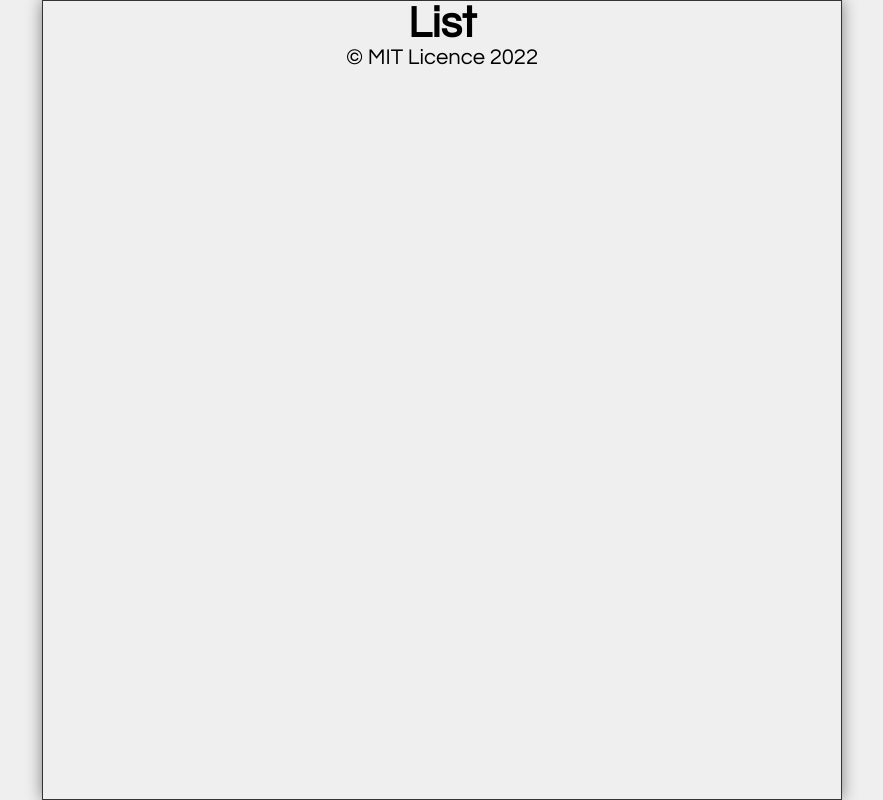
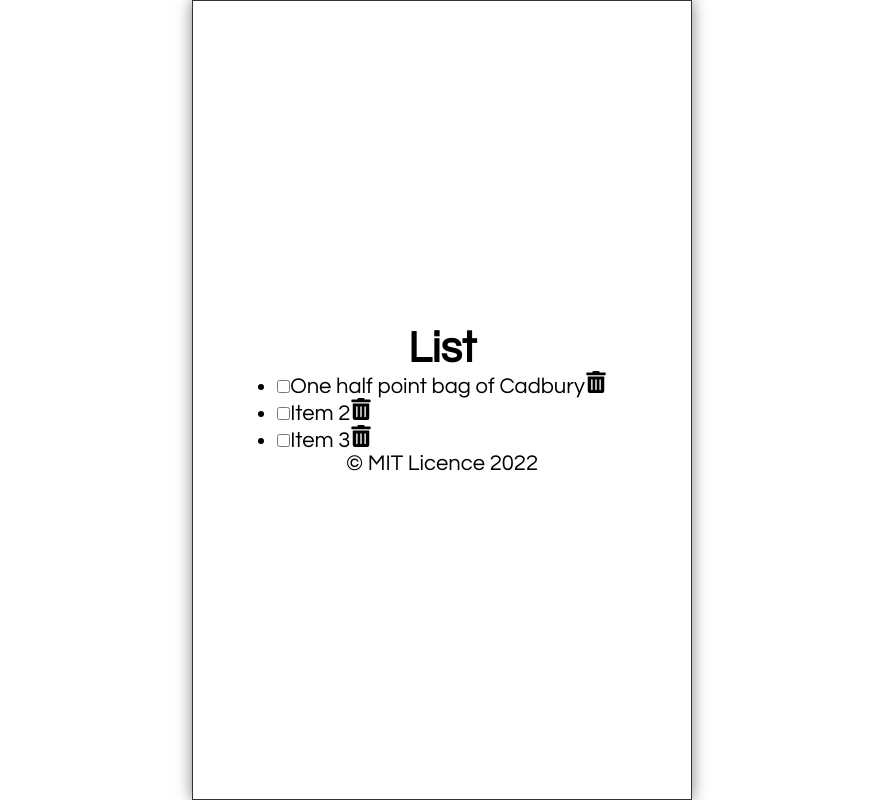
Before and after one commit to febrezetrees/lysty, a React (Create React App) app: page / in a window 1280 px wide. Shown: the whole page, without its empty margins (198-1081 px from the left). Built offline with nearby package versions, Linux system fonts and the light colour scheme.

Commit message:
20220503

```diff
--- a/package.json
+++ b/package.json
@@ -8,6 +8,7 @@
     "@testing-library/user-event": "^13.5.0",
     "react": "^18.1.0",
     "react-dom": "^18.1.0",
+    "react-icons": "^4.3.1",
     "react-scripts": "5.0.1",
     "web-vitals": "^2.1.4"
   },
--- a/src/Content.js
+++ b/src/Content.js
@@ -1,5 +1,6 @@
 import React from "react";
-import {useState} from "react";
+import { useState } from "react";
+import { FaTrashAlt } from "react-icons/fa"
 
 const Content = () => {
     const [items, setItems] = useState([
@@ -22,7 +23,21 @@ const Content = () => {
 
     return (
         <main>
-
+           <ul>
+               {items.map((item) => (
+                    <li className="item" key ={item.item}>
+                        <input
+                            type="checkbox"
+                            checked={item.checked}
+                        />
+                        <label>{item.item}</label>
+                        <FaTrashAlt
+                            role="button"
+                            tabIndex="0"
+                        />
+                    </li>
+               ))}
+           </ul>
         </main>
   )
 }
--- a/src/index.css
+++ b/src/index.css
@@ -15,8 +15,8 @@ body {
   font-family: 'Questrial', sans-serif;
   -webkit-font-smoothing: antialiased;
   -moz-osx-font-smoothing: grayscale;
-  display: flex;
-  background-color: #efefef;
+  -webkit-font-smoothing: antialiased;
+  -moz-osx-font-smoothing: grayscale;
 }
 
 #root {
@@ -28,15 +28,20 @@ body {
 
 .App {
   width: 100%;
-  max-width: 800px;
+  max-width: 500px;
   height: 100vh;
   display: flex;
   flex-direction: column;
-  justify-content: flex-start;
+  justify-content: center;
   align-items:center;
   border: 1px solid #333;
   box-shadow: 0px 0px 15px gray;
+  margin: auto;
 }
+
+/*Up to here - CSS for lesson 7 */
+
+/*Legacy material*/
 
 .Header, .Footer {
   width: 100%;
```
Also changed, not shown: 1 other file (tests, documents, lock files or other folders).
